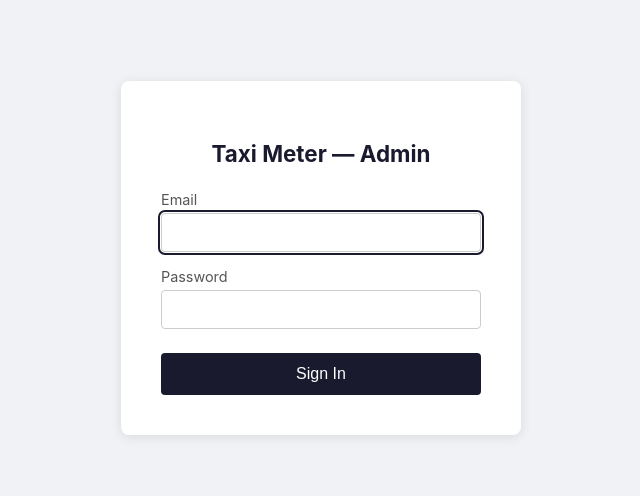
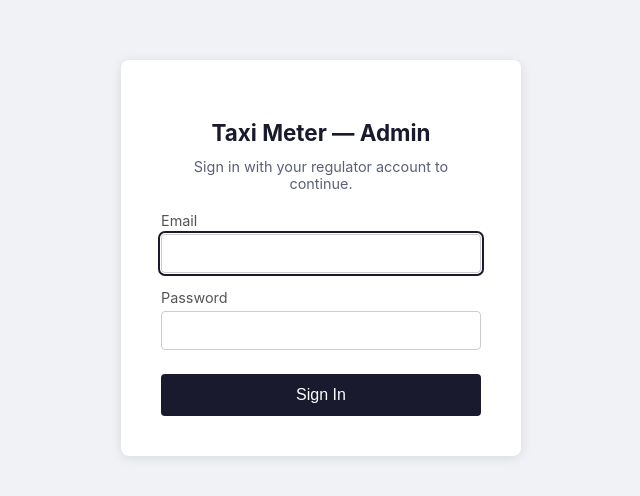
Before and after one commit to KavinduJehan/MOBILE-APPLICATION-BASED-TAXI-METER, a React (Create React App) app in the folder admin-ui/: page /login in a window 1280 px wide. Shown: the part 142-638 px from the top of the page, without its empty margins (319-959 px from the left). Built offline with nearby package versions, Linux system fonts and the light colour scheme; no server answers.

Commit message:
bug fixes

```diff
--- a/admin-ui/src/pages/Login.jsx
+++ b/admin-ui/src/pages/Login.jsx
@@ -34,6 +34,7 @@ export default function Login() {
     <div style={styles.container}>
       <div style={styles.card}>
         <h2 style={styles.title}>Taxi Meter — Admin</h2>
+        <p style={styles.subtitle}>Sign in with your regulator account to continue.</p>
         <form onSubmit={handleSubmit}>
           <div style={styles.field}>
             <label style={styles.label}>Email</label>
@@ -57,7 +58,11 @@ export default function Login() {
             />
           </div>
           {error && <p style={styles.error}>{error}</p>}
-          <button style={styles.button} type="submit" disabled={loading}>
+          <button
+            style={{ ...styles.button, ...(loading ? styles.buttonDisabled : {}) }}
+            type="submit"
+            disabled={loading}
+          >
             {loading ? 'Signing in...' : 'Sign In'}
           </button>
         </form>
@@ -88,6 +93,13 @@ const styles = {
     textAlign: 'center',
     color: '#1a1a2e',
   },
+  subtitle: {
+    marginTop: '-0.75rem',
+    marginBottom: '1.25rem',
+    fontSize: '0.9rem',
+    textAlign: 'center',
+    color: '#5b6078',
+  },
   field: { marginBottom: '1rem' },
   label: { display: 'block', marginBottom: '0.3rem', fontSize: '0.9rem', color: '#555' },
   input: {
@@ -109,5 +121,9 @@ const styles = {
     cursor: 'pointer',
     marginTop: '0.5rem',
   },
+  buttonDisabled: {
+    opacity: 0.75,
+    cursor: 'not-allowed',
+  },
   error: { color: '#c0392b', fontSize: '0.9rem', marginBottom: '0.5rem' },
 };
```
Also changed, not shown: 1 other file (tests, documents, lock files or other folders).
